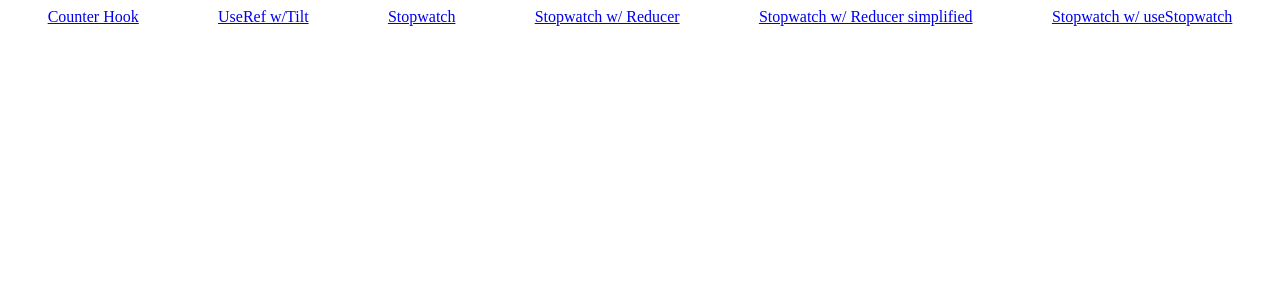
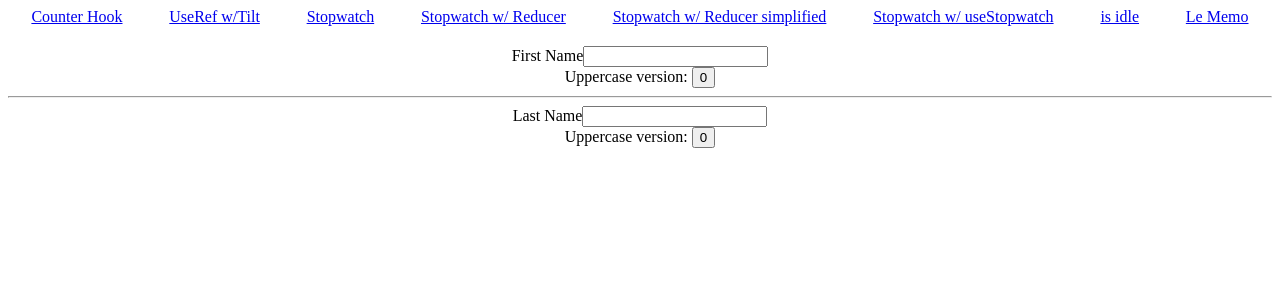
Before and after one commit to ricardo85x/recap_react_hooks_and_suspense, a React (Create React App) app: page /memo in a window 1280 px wide. Shown: the top 300 px of the page. Built offline with nearby package versions, Linux system fonts and the light colour scheme.

Commit message:
feat: LeMemo component

```diff
--- a/package.json
+++ b/package.json
@@ -10,6 +10,7 @@
     "@types/node": "^16.7.13",
     "@types/react": "^17.0.20",
     "@types/react-dom": "^17.0.9",
+    "activity-detector": "^3.0.0",
     "react": "^17.0.2",
     "react-dom": "^17.0.2",
     "react-router-dom": "^6.2.1",
--- /dev/null
+++ b/src/components/IdleComponent.tsx
@@ -0,0 +1,26 @@
+import {useEffect, useState} from 'react'
+import createActivityDetector, {ActivityDetectorOptions} from 'activity-detector';
+
+function useIdle(options: ActivityDetectorOptions){
+    const [isIdle, setIsIdle] = useState(false)
+
+    useEffect(() => {
+        const activityDetector = createActivityDetector(options)
+        activityDetector.on('idle', () => setIsIdle(true))
+        activityDetector.on('active', () => setIsIdle(false))
+        // on unmount
+        return () => activityDetector.stop()
+
+    }, [])
+    return isIdle
+}
+
+export function IdleComponent(){
+    const isIdle = useIdle({timeToIdle: 5000});
+
+    return(
+        <div style={{ textAlign: 'center',  padding: '20px' }}>
+            <div style={{fontSize: '5em'}}>{isIdle ? ' are you still there' : 'Hello there'}</div>
+        </div>
+    )
+}
--- /dev/null
+++ b/src/components/LeMemo.tsx
@@ -0,0 +1,39 @@
+import { useState, ReactNode, memo } from "react";
+
+interface LeMemoInterface extends React.HTMLAttributes<Element> {}
+
+const Upper = memo(function Upper({ children }: LeMemoInterface) {
+  const [count, setCount] = useState(0);
+  console.log('rendering', children);
+
+  return (
+    <div>
+      Uppercase version: {children?.toString().toLocaleUpperCase()}{" "}
+      <button onClick={() => setCount(count + 1)}>{count}</button>
+    </div>
+  );
+})
+
+export function LeMemo() {
+  const [first, setFirstName] = useState("");
+  const [last, setLastName] = useState("");
+
+  return (
+    <div style={{ textAlign: "center", marginTop: "20px"}}>
+      <label htmlFor="first-name-input">First Name</label>
+      <input
+        id="first-name-input"
+        onChange={(e) => setFirstName(e.target.value)}
+      />
+      <Upper>{first}</Upper>
+
+      <hr />
+      <label htmlFor="last-name-input">Last Name</label>
+      <input
+        id="last-name-input"
+        onChange={(e) => setLastName(e.target.value)}
+      />
+      <Upper>{last}</Upper>
+    </div>
+  );
+}
--- a/src/components/Navigation.tsx
+++ b/src/components/Navigation.tsx
@@ -18,6 +18,8 @@ export function Navigation() {
             <NavLink to="/stopwatch2">Stopwatch w/ Reducer</NavLink>
             <NavLink to="/stopwatch3">Stopwatch w/ Reducer simplified</NavLink>
             <NavLink to="/stopwatch4">Stopwatch w/ useStopwatch</NavLink>
+            <NavLink to="/idle">is idle</NavLink>
+            <NavLink to="/memo">Le Memo</NavLink>
 
 
         </nav>
--- a/src/components/StopwatchWithReducerV2.tsx
+++ b/src/components/StopwatchWithReducerV2.tsx
@@ -33,7 +33,6 @@ export function StopwatchWithReducerV2(){
                 setState({ lapse: Date.now() - startTime })
             }, 0)
         }
-
         setState({ running: !running})
     }
 
@@ -41,10 +40,7 @@ export function StopwatchWithReducerV2(){
         if(intervalRef.current){
             clearInterval(intervalRef.current)
         }
-
         setState({ lapse: 0, running: false })
-
-
     }
 
     return(
@@ -59,7 +55,6 @@ export function StopwatchWithReducerV2(){
             </label>
             <button onClick={handleRunClick} style={{ margin: 5, fontSize: '3em'}}>{running ? 'Stop' : 'Start'}</button>
             <button onClick={handleClearClick} style={{ margin: 5, fontSize: '3em'}}>Clear</button>
-
         </div>
     )
 }
--- a/src/components/Tilt.tsx
+++ b/src/components/Tilt.tsx
@@ -1,5 +1,6 @@
 import {useRef, useEffect } from "react"
 import VanillaTilt from 'vanilla-tilt'
+
 
 function Tilt(props: any) {
 
--- a/src/index.tsx
+++ b/src/index.tsx
@@ -1,14 +1,17 @@
-import React from 'react';
-import ReactDOM from 'react-dom';
-import App from './App';
-import { BrowserRouter, Route, Routes } from "react-router-dom"
-import { Navigation } from './components/Navigation';
-import { Counter } from './components/Counter';
-import { TiltBox } from './components/Tilt';
-import { Stopwatch } from './components/Stopwatch';
-import { StopwatchWithReducer } from './components/StopwatchWithReducer';
-import { StopwatchWithReducerV2 } from './components/StopwatchWithReducerV2';
-import { StopwatchHook } from './components/StopwatchHook';
+import React from "react";
+import ReactDOM from "react-dom";
+import App from "./App";
+import { BrowserRouter, Route, Routes } from "react-router-dom";
+import { Navigation } from "./components/Navigation";
+import { Counter } from "./components/Counter";
+import { TiltBox } from "./components/Tilt";
+import { Stopwatch } from "./components/Stopwatch";
+import { StopwatchWithReducer } from "./components/StopwatchWithReducer";
+import { StopwatchWithReducerV2 } from "./components/StopwatchWithReducerV2";
+import { StopwatchHook } from "./components/StopwatchHook";
+import { IdleComponent } from "./components/IdleComponent";
+import { LeMemo } from "./components/LeMemo";
+
 
 
 
@@ -23,9 +26,11 @@ ReactDOM.render(
         <Route path="/stopwatch2" element={<StopwatchWithReducer />} />
         <Route path="/stopwatch3" element={<StopwatchWithReducerV2 />} />
         <Route path="/stopwatch4" element={<StopwatchHook />} />
+        <Route path="/idle" element={<IdleComponent />} />
+        <Route path="/memo" element={<LeMemo />} />
       </Routes>
     </BrowserRouter>
     {/* <App /> */}
   </React.StrictMode>,
-  document.getElementById('root')
+  document.getElementById("root")
 );
--- a/tsconfig.json
+++ b/tsconfig.json
@@ -20,6 +20,7 @@
     "noEmit": true,
     "jsx": "react-jsx"
   },
+
   "include": [
     "src"
   ]
```
Also changed, not shown: src/types/index.d.ts (added, +45 -0 lines), 1 other file (tests, documents, lock files or other folders). Lines whose indentation alone changed are shown as unchanged.
